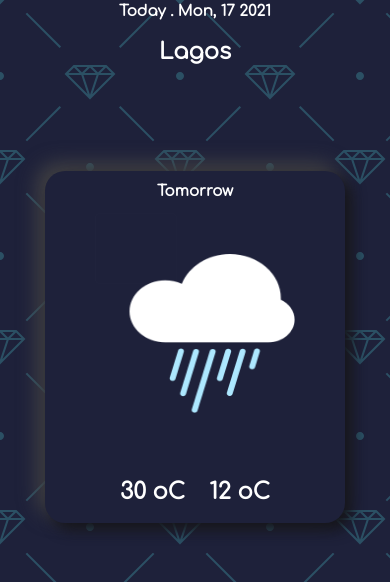
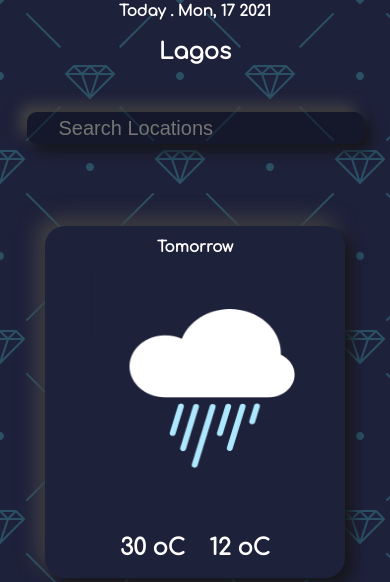
Before and after one commit to deey006/weatherApp, a plain HTML site: page index.html in a window 390 px wide. Shown: the part 553-1135 px from the top of the page. Drawn offline with Linux system fonts and the light colour scheme.

Commit message:
anothers

```diff
--- a/index.html
+++ b/index.html
@@ -10,7 +10,9 @@
 <body>
 <section class="header">
     <div id="myApp">
+        <div class="clour">
         <h1>My Weather App</h1>
+    </div>
     </div>
 </section>
 
@@ -42,6 +44,10 @@
     <div class="location">
         <h1>Lagos</h1>
     </div>
+</section>
+
+<section class="search">
+    <input type="text" name="search" id="search" placeholder="Search Locations">
 </section>
 
 <section class="days-card">
--- a/style.css
+++ b/style.css
@@ -55,12 +55,15 @@
       width: 100%;
       box-shadow: 4px 4px 8px #101120, -4px -4px 8px rgba(0, 0, 0, 0.5);
   }
+  .clour{
+    background-color: var(--primary-variant);
+  }
   #myApp h1{
-
       position: relative;
-      background-color: var(--primary-variant);
       color: var(--primary-font-color);
       font-size: 32px;
+      left: -5%;
+      animation: moveText 91s linear infinite;
   }
 .layer {
     z-index: 2;
@@ -138,6 +141,26 @@
 .cloud-img img {
     width: 100%;
     height: 100%;
+}
+.search {
+    display: flex;
+    justify-content: center;
+    width: 100vw;
+    height: 150px;
+    margin: 3rem 0 15rem 0 ;
+}
+#search {
+    width: 76%;
+    font-size: 100px;
+    padding: 5rem 5rem;
+    background-color: #1011208e;
+    border: none;
+    color: white;
+    border-radius: 80px;
+    box-shadow: 7px 7px 14px #15151a, -7px -7px 14px rgb(70, 69, 69);
+}
+#search:hover{
+    filter: brightness(1.5);
 }
 .temp {
     text-align: center;
@@ -362,19 +385,21 @@ box-shadow: 14px 14px 20px #15151a, -14px -14px 20px rgb(70, 69, 69);
         flex-wrap: wrap;
         justify-content: center;
         box-shadow: none;
+
     }
     .highlight-card{
+        padding-top: 0;
         width: 45%;
         margin: 0 1rem 5rem 1rem;
         border: 50px;
         box-shadow: 7px 7px 14px #15151a, -7px -7px 14px rgb(70, 69, 69);
     }
     .highlight-card h1 {
-        font-size: 35px;
+        font-size: 75px;
         padding: 1rem 1rem 1rem 3rem;
     }
     .highlight-card h2 {
-        font-size: 25px;
+        font-size: 35px;
         text-align: center;
         padding: 1rem 0 1rem 0;
     }
@@ -385,6 +410,21 @@ box-shadow: 14px 14px 20px #15151a, -14px -14px 20px rgb(70, 69, 69);
     .middle, .top {
      margin-bottom: 1rem;
     box-shadow: none;
+    }
+    .search {
+        width: 100vw;
+        height: 10px;
+        margin: 5rem 0 0 0 ;
+    }
+    #search {
+        width: 70%;
+        font-size: 40px;
+        padding: 3rem 3.5rem;
+       border-radius: 10px;
+    }
+    #image{
+        width: 250px;
+        height: 250px;
     }
 
 }
@@ -511,6 +551,17 @@ box-shadow: 14px 14px 20px #15151a, -14px -14px 20px rgb(70, 69, 69);
     #image{
         width: 200px;
         height: 200px;
+    }
+    .search {
+        width: 100vw;
+        height: 10px;
+        margin: 4rem 0 0 0 ;
+    }
+    #search {
+        width: 70%;
+        font-size: 30px;
+        padding: 2rem 2.5rem;
+       border-radius: 10px;
     }
 
 }
@@ -643,6 +694,17 @@ box-shadow: 14px 14px 20px #15151a, -14px -14px 20px rgb(70, 69, 69);
      margin-bottom: 1rem;
     box-shadow: none;
     }
+    .search {
+        width: 100vw;
+        height: 10px;
+        margin: 3rem 0 1rem 0 ;
+    }
+    #search {
+        width: 70%;
+        font-size: 20px;
+        padding: 1rem 2rem;
+       border-radius: 10px;
+    }
 
 
 }
@@ -656,3 +718,5 @@ box-shadow: 14px 14px 20px #15151a, -14px -14px 20px rgb(70, 69, 69);
 @keyframes moveOne360 {0%{top: 5rem;right: 2rem;} 50%{top: 8rem;right: 4rem;;}100%{top: 5rem;right: 2rem; }}
 @keyframes moveTwo360 {0%{ left: 7%;}50%{left: 9%;top: 12rem;}100%{left: 7%; top:10rem;}}
 @keyframes moveThree360 {0%{left: 10%;}50%{left: -15%;}100%{left: 10%;;}}
+
+@keyframes moveText {0%{left: 5%;}100%{left: 105%;}}
```
